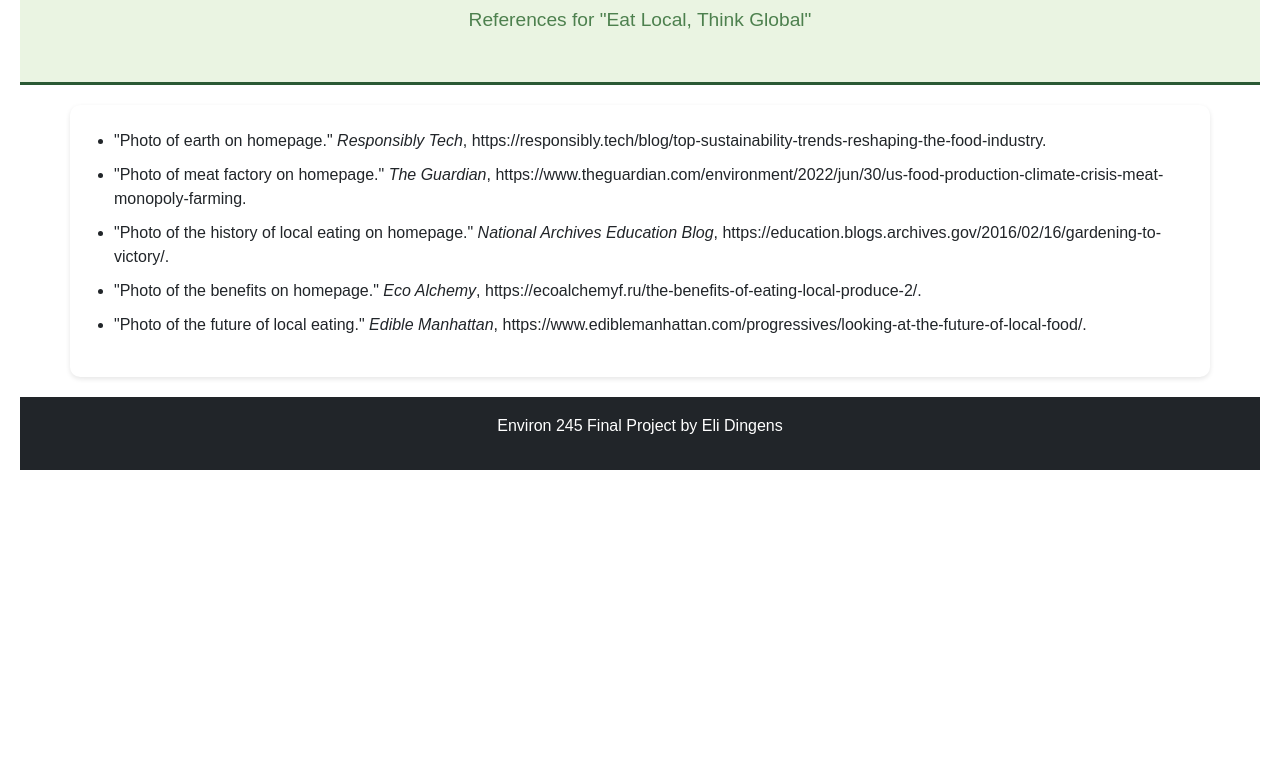
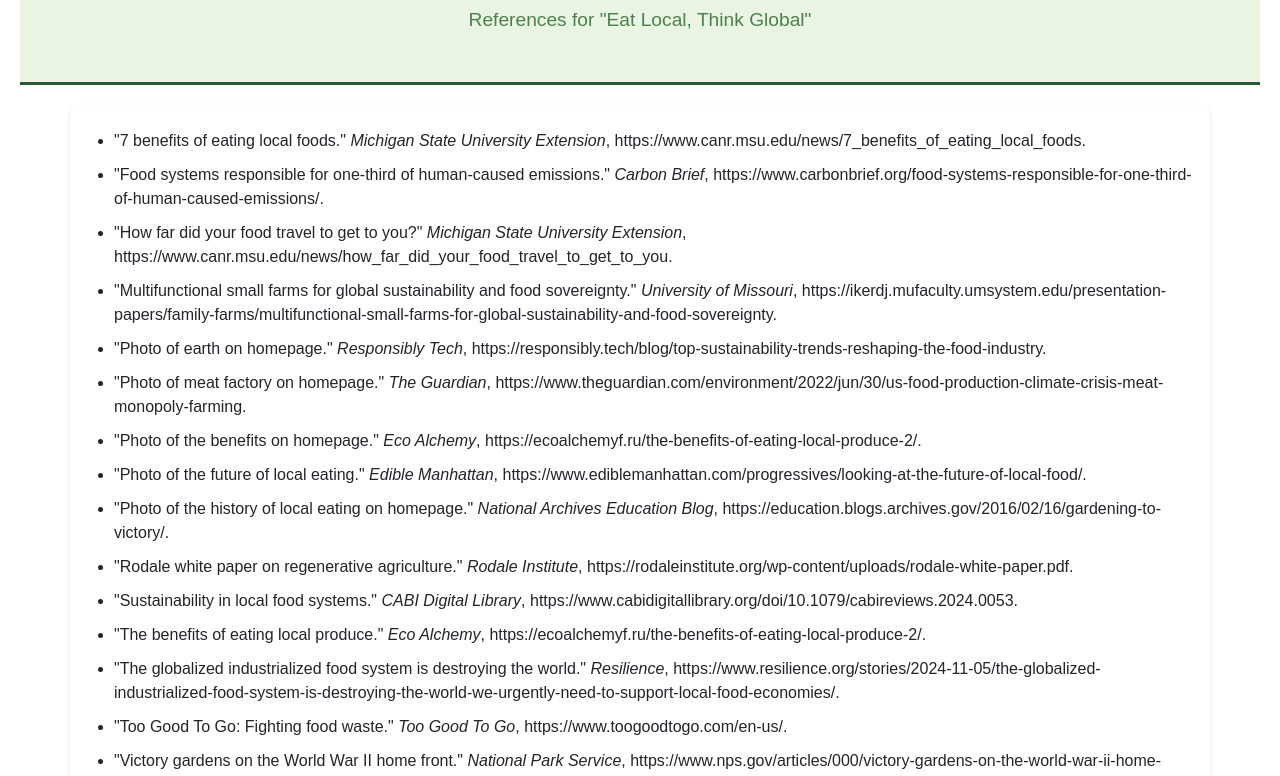
Before and after one commit to edingens/edingens.github.io, a plain HTML site: page citations.html in a window 1280 px wide. Shown: the part 170-946 px from the top of the page. Before the commit the page ends 800 px from the top, so only its background shows below. Drawn offline with nearby package versions, Linux system fonts and the light colour scheme.

Commit message:
Update all classes and files with new changes

```diff
--- a/citations.html
+++ b/citations.html
@@ -58,19 +58,52 @@
     <section class="container py-4">
         <ul>
             <li>
+                "7 benefits of eating local foods." <em>Michigan State University Extension</em>, https://www.canr.msu.edu/news/7_benefits_of_eating_local_foods.
+            </li>
+            <li>
+                "Food systems responsible for one-third of human-caused emissions." <em>Carbon Brief</em>, https://www.carbonbrief.org/food-systems-responsible-for-one-third-of-human-caused-emissions/.
+            </li>
+            <li>
+                "How far did your food travel to get to you?" <em>Michigan State University Extension</em>, https://www.canr.msu.edu/news/how_far_did_your_food_travel_to_get_to_you.
+            </li>
+            <li>
+                "Multifunctional small farms for global sustainability and food sovereignty." <em>University of Missouri</em>, https://ikerdj.mufaculty.umsystem.edu/presentation-papers/family-farms/multifunctional-small-farms-for-global-sustainability-and-food-sovereignty.
+            </li>
+            <li>
                 "Photo of earth on homepage." <em>Responsibly Tech</em>, https://responsibly.tech/blog/top-sustainability-trends-reshaping-the-food-industry.
             </li>
             <li>
                 "Photo of meat factory on homepage." <em>The Guardian</em>, https://www.theguardian.com/environment/2022/jun/30/us-food-production-climate-crisis-meat-monopoly-farming.
             </li>
             <li>
-                "Photo of the history of local eating on homepage." <em>National Archives Education Blog</em>, https://education.blogs.archives.gov/2016/02/16/gardening-to-victory/.
-            </li>
-            <li>
                 "Photo of the benefits on homepage." <em>Eco Alchemy</em>, https://ecoalchemyf.ru/the-benefits-of-eating-local-produce-2/.
             </li>
             <li>
                 "Photo of the future of local eating." <em>Edible Manhattan</em>, https://www.ediblemanhattan.com/progressives/looking-at-the-future-of-local-food/.
+            </li>
+            <li>
+                "Photo of the history of local eating on homepage." <em>National Archives Education Blog</em>, https://education.blogs.archives.gov/2016/02/16/gardening-to-victory/.
+            </li>
+            <li>
+                "Rodale white paper on regenerative agriculture." <em>Rodale Institute</em>, https://rodaleinstitute.org/wp-content/uploads/rodale-white-paper.pdf.
+            </li>
+            <li>
+                "Sustainability in local food systems." <em>CABI Digital Library</em>, https://www.cabidigitallibrary.org/doi/10.1079/cabireviews.2024.0053.
+            </li>
+            <li>
+                "The benefits of eating local produce." <em>Eco Alchemy</em>, https://ecoalchemyf.ru/the-benefits-of-eating-local-produce-2/.
+            </li>
+            <li>
+                "The globalized industrialized food system is destroying the world." <em>Resilience</em>, https://www.resilience.org/stories/2024-11-05/the-globalized-industrialized-food-system-is-destroying-the-world-we-urgently-need-to-support-local-food-economies/.
+            </li>
+            <li>
+                "Too Good To Go: Fighting food waste." <em>Too Good To Go</em>, https://www.toogoodtogo.com/en-us/.
+            </li>
+            <li>
+                "Victory gardens on the World War II home front." <em>National Park Service</em>, https://www.nps.gov/articles/000/victory-gardens-on-the-world-war-ii-home-front.htm.
+            </li>
+            <li>
+                "Wasted food: A resource conservation guide." <em>Natural Resources Defense Council</em>, https://www.nrdc.org/sites/default/files/wasted-food-IP.pdf.
             </li>
         </ul>
     </section>
```
